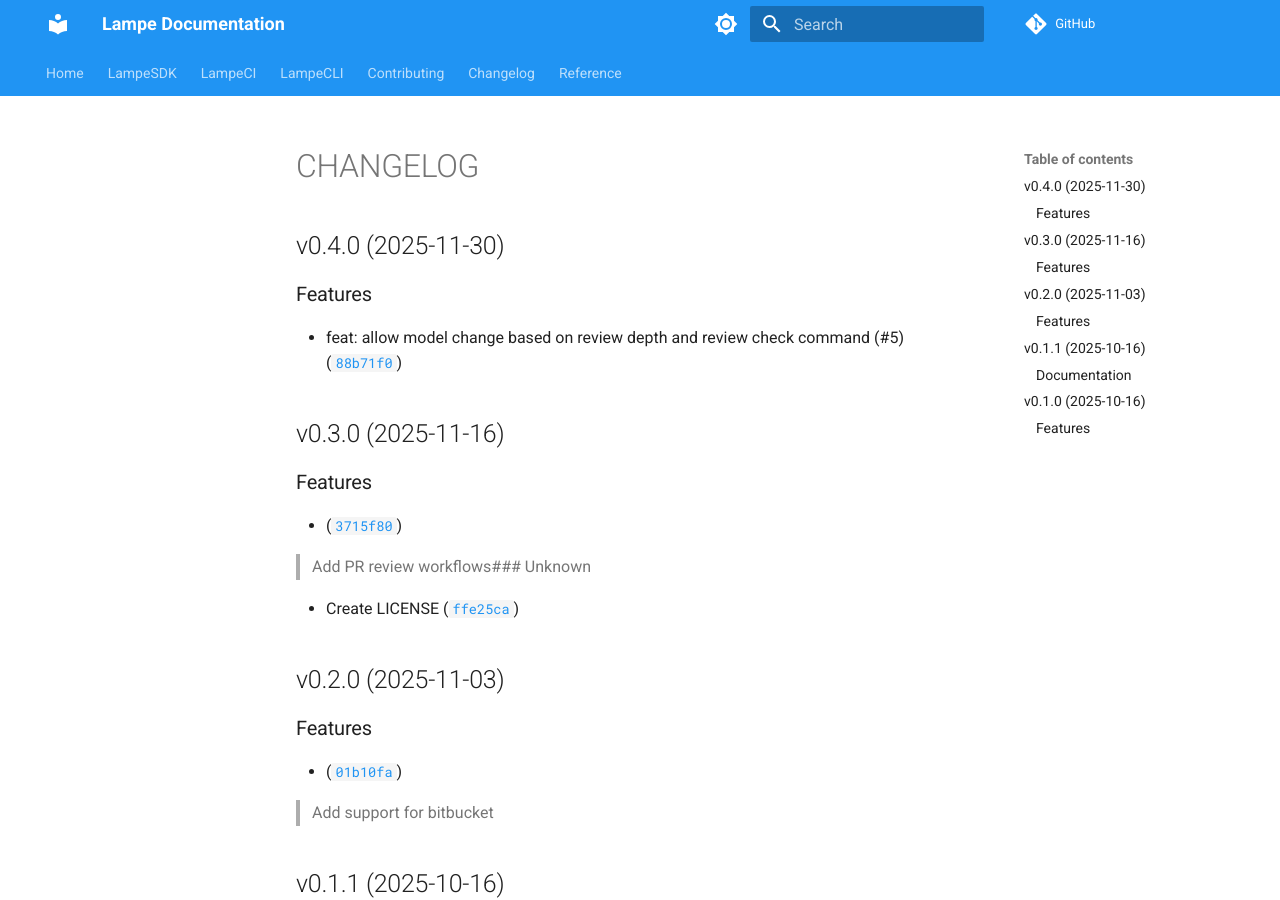
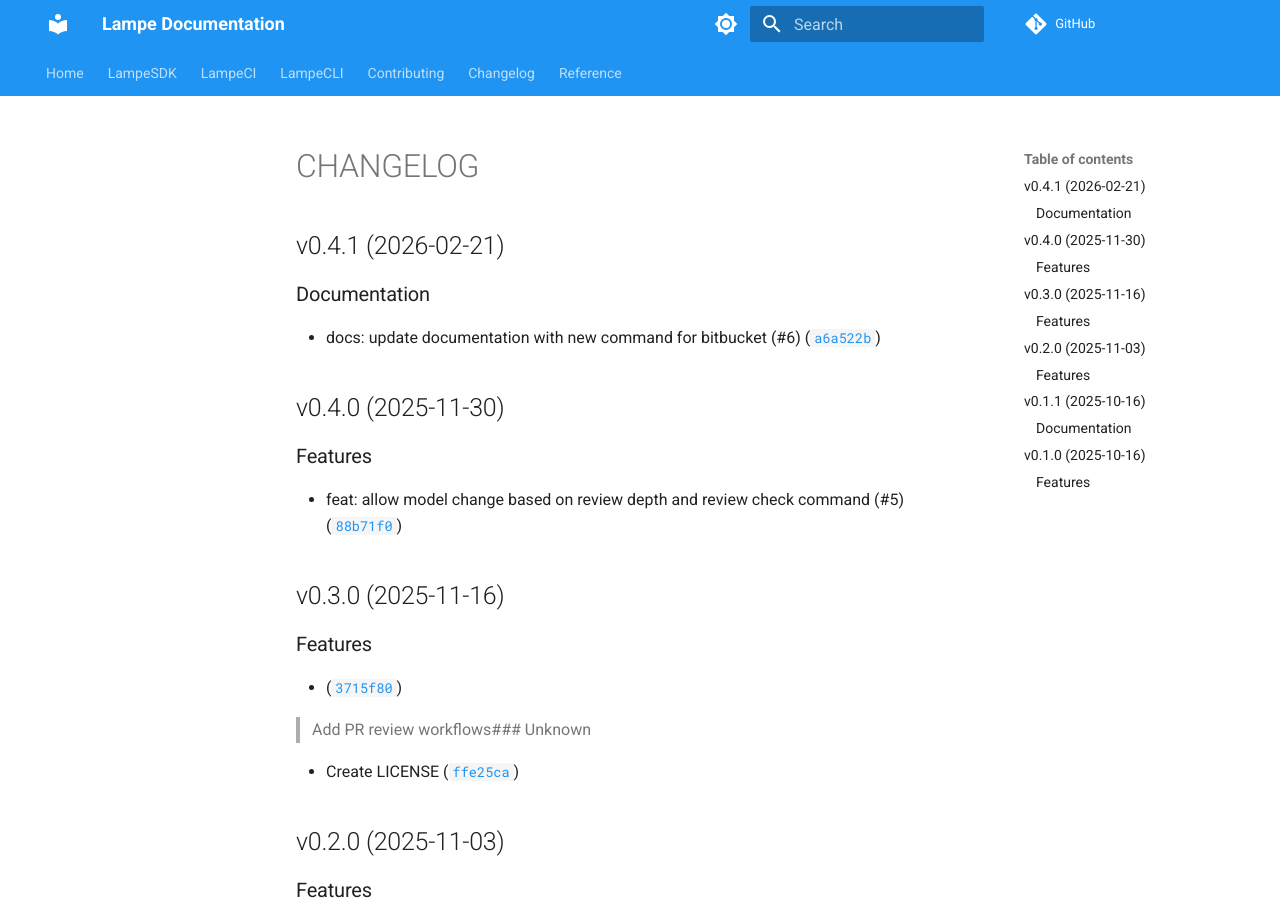
Before and after one commit to montagne-dev/lampe, an MkDocs documentation site: the page built from docs/CHANGELOG.md, in a window 1280 px wide and 900 px high. Built offline with MkDocs 1.6.1 and Material for MkDocs 9.7.7, drawn with Linux system fonts in a browser that asks for light colours; comment, search, counter and statistics services are not loaded.

Commit message:
0.4.1
Automatically generated by python-semantic-release

```diff
--- a/docs/CHANGELOG.md
+++ b/docs/CHANGELOG.md
@@ -1,6 +1,10 @@
 # CHANGELOG
 
 
+## v0.4.1 (2026-02-21)
+### Documentation
+
+* docs: update documentation with new command for bitbucket (#6) ([`a6a522b`](https://github.com/montagne-dev/lampe/commit/a6a522bf3bfa55ca5c36e1e9b6cea327cb0836e7))
 ## v0.4.0 (2025-11-30)
 ### Features
 
--- a/pyproject.toml
+++ b/pyproject.toml
@@ -1,6 +1,6 @@
 [project]
 name = "lampe-sdk"
-version = "0.4.0"
+version = "0.4.1"
 description = "lampe-sdk will higlight provide feedback on your code base."
 readme = "README.md"
 author = "antoine@montagne.dev"
```
